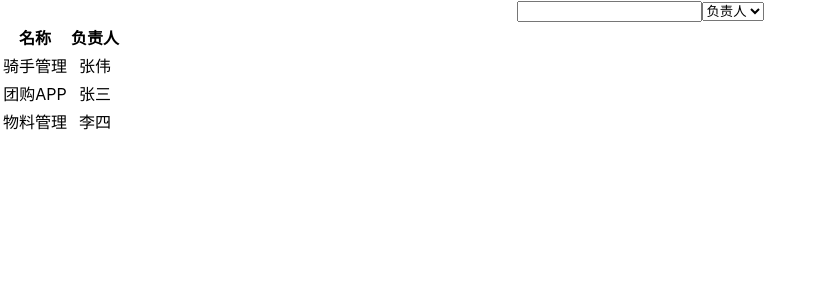
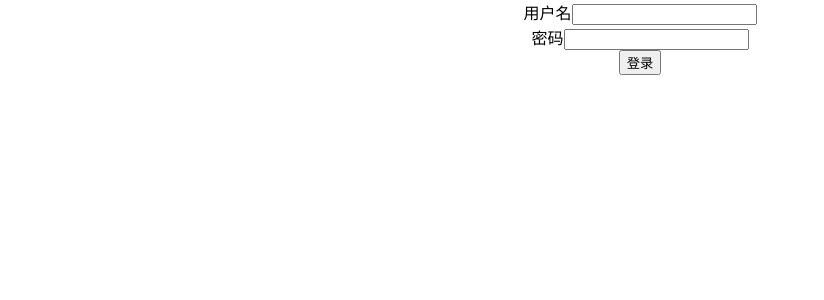
Before and after one commit to carrieguo/jira-react17-reacthook-ts4, a React (Create React App) app: page / in a window 1280 px wide. Shown: the top 300 px of the page, without its empty margins (0-824 px from the left). Built offline with nearby package versions, Linux system fonts and the light colour scheme; data requests are answered from the project's data file.

Commit message:
feat: 登录表单，在自定义接口，泛型

```diff
--- a/package.json
+++ b/package.json
@@ -25,7 +25,7 @@
     "prepare": "husky install",
     "format": "prettier --write .",
     "configure-husky": "npx husky install && npx husky add .husky/pre-commit \"npx --no-install lint-staged\"",
-    "json-server": "json-server __json_server_mock__/db.json --watch --port 3001"
+    "json-server": "json-server __json_server_mock__/db.json --watch --port 3001 --middlewares ./__json_server_mock__/middleware.js"
   },
   "eslintConfig": {
     "extends": [
--- a/src/App.tsx
+++ b/src/App.tsx
@@ -1,11 +1,13 @@
 import React from 'react'
 import './App.css'
-import { ProjectListScreen } from 'screens/project-list'
+// import { ProjectListScreen } from 'screens/project-list'
+import { LoginScreen } from 'screens/login'
 
 function App() {
   return (
     <div className="App">
-      <ProjectListScreen></ProjectListScreen>
+      <LoginScreen></LoginScreen>
+      {/* <ProjectListScreen></ProjectListScreen> */}
     </div>
   )
 }
--- /dev/null
+++ b/src/screens/login/index.tsx
@@ -0,0 +1,36 @@
+import React, { FormEvent } from 'react'
+const apiUrl = process.env.REACT_APP_API_URL
+export const LoginScreen = () => {
+  const login = (param: { username: string; password: string }) => {
+    fetch(`${apiUrl}/login`, {
+      method: 'POST',
+      headers: {
+        'Content-Type': 'application/json',
+      },
+      body: JSON.stringify(param),
+    }).then(async (response) => {
+      if (response.ok) {
+        console.log(response)
+      }
+    })
+  }
+  const handleSubmit = (event: FormEvent<HTMLFormElement>) => {
+    event.preventDefault()
+    const username = (event.currentTarget.elements[0] as HTMLInputElement).value
+    const password = (event.currentTarget.elements[1] as HTMLInputElement).value
+    login({ username, password })
+  }
+  return (
+    <form onSubmit={handleSubmit}>
+      <div>
+        <label htmlFor="username">用户名</label>
+        <input type="text" id={'username'} />
+      </div>
+      <div>
+        <label htmlFor="password">密码</label>
+        <input type="password" id={'password'} />
+      </div>
+      <button type={'submit'}>登录</button>
+    </form>
+  )
+}
```
Also changed, not shown: __json_server_mock__/middleware.js (added, +16 -0 lines).
